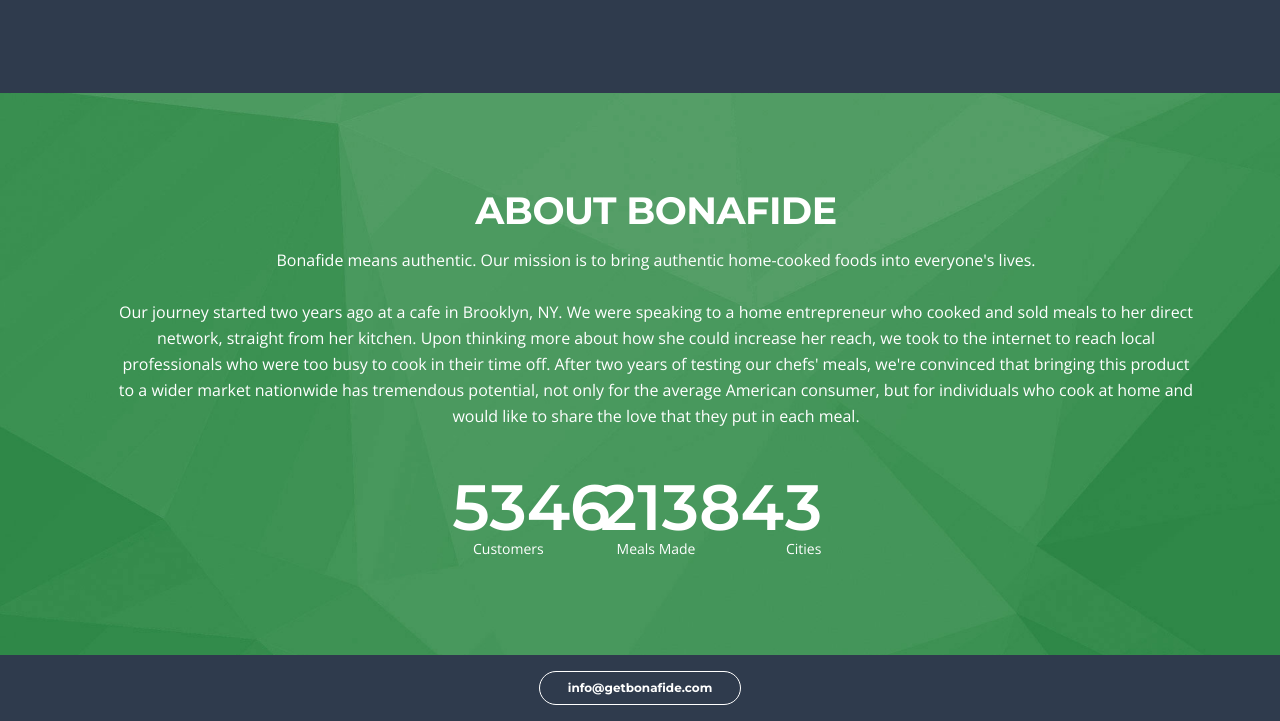
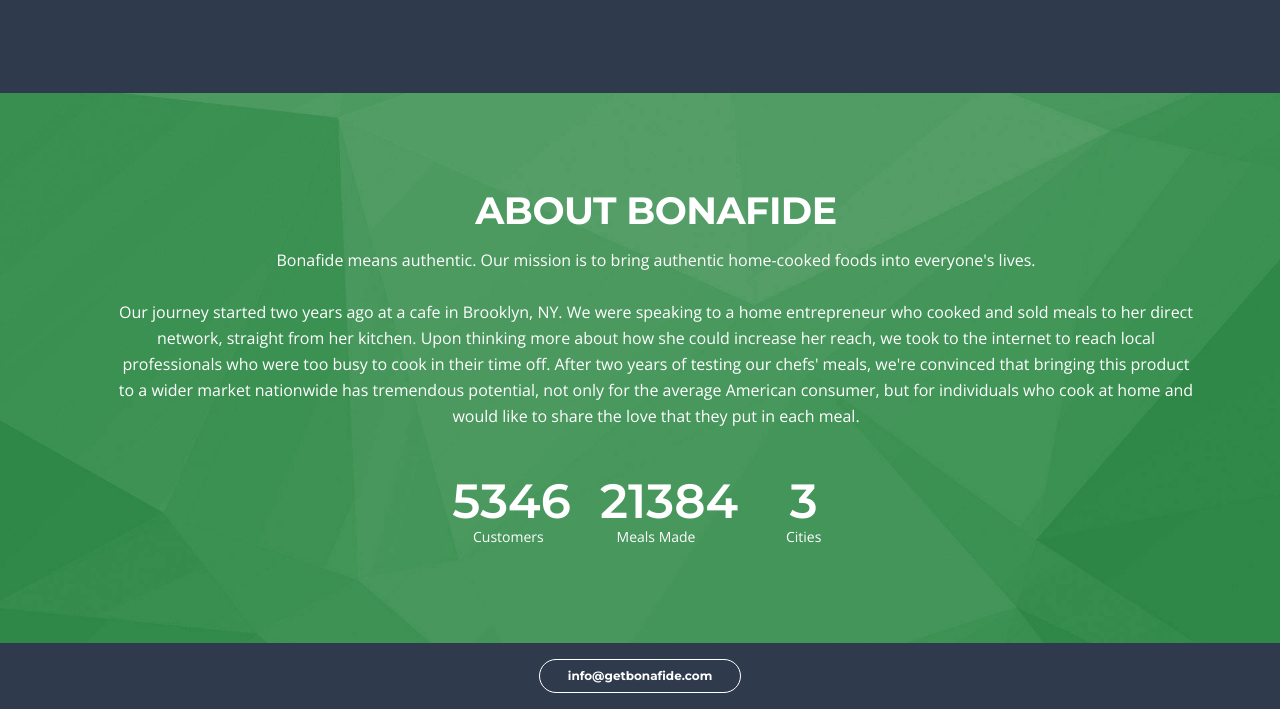
Before and after one commit to gangopad/bonafide, a plain HTML site: page index.html in a window 1280 px wide. Shown: the part 2043-2764 px from the top of the page. Drawn offline with nearby package versions, Linux system fonts and the light colour scheme; no server answers.

Commit message:
Add files via upload

```diff
--- a/css/styles.css
+++ b/css/styles.css
@@ -1558,7 +1558,7 @@
 .counter #counter .counter-value {
     margin-bottom: 0.125rem;
     color: #fff;
-    font: 600 3.5rem/3.75rem "Montserrat", sans-serif;
+    font: 600 3rem/3rem "Montserrat", sans-serif;
     vertical-align: middle;
 }
 
@@ -1938,7 +1938,7 @@
 
 @media (min-width: 268px) {
     .counter #counter .counter-value {
-        font: 600 2.5rem/3.75rem "Montserrat", sans-serif;
+        font: 600 2rem/2rem "Montserrat", sans-serif;
     }
 
     .navbar-custom.top-nav-collapse {
@@ -2453,7 +2453,7 @@
     }
 
     .counter #counter .counter-value {
-        font: 600 4rem/3.75rem "Montserrat", sans-serif;
+        font: 600 3rem/3rem "Montserrat", sans-serif;
 	  }
 	  /* end of about */
 
```
